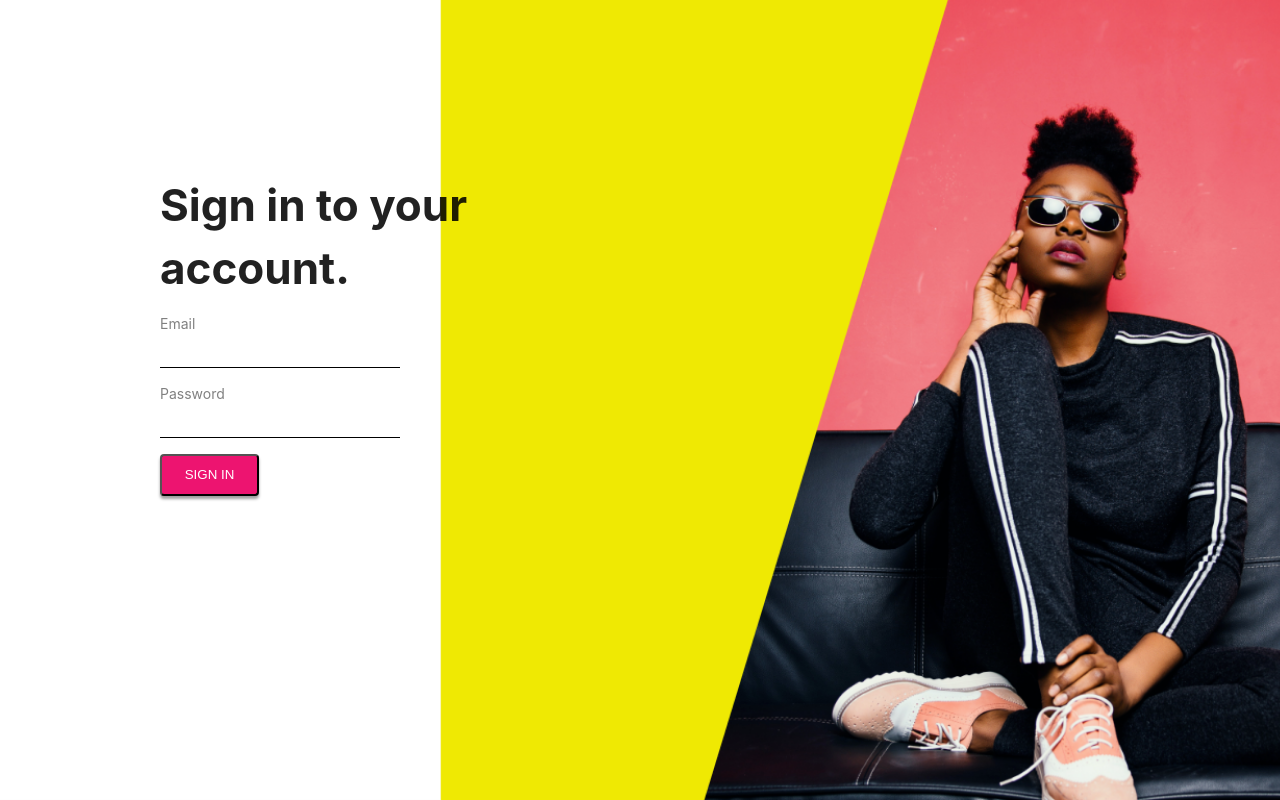
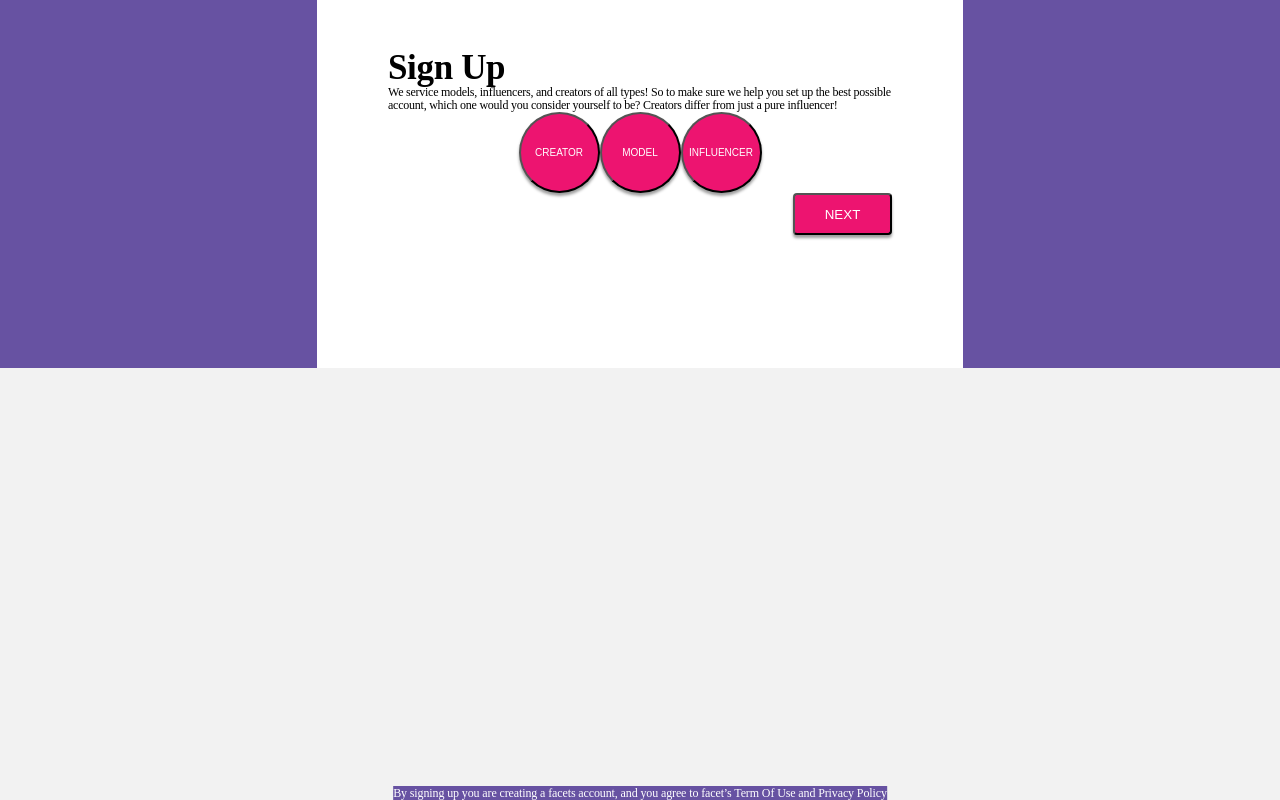
Before and after one commit to dwai03/amptest, a React (Create React App) app in the folder frontend/: page /#/signup in a window 1280 px wide. Before the commit this address led to /#/login. Built offline with nearby package versions, Linux system fonts and the light colour scheme; a web font is replaced by a local one.

Commit message:
added signup pages

```diff
--- a/frontend/src/App.js
+++ b/frontend/src/App.js
@@ -8,7 +8,8 @@ import NavBar from "./components/common/Header.js";
 import LoginPage from "./pages/login_page/LoginPage";
 import Login from "./pages/Login.js";
 import DashboardPage from "./pages/dashboard_page/DashboardPage.js";
-import Signup_page from "./pages/Signup_page";
+import Signup_Type from "./pages/Signup_Type";
+import Signup_Desc from "./pages/Signup_Desc";
 import Landing_page from "./pages/Landing_page";
 import BecomeCreatorPage from "./pages/become_creator_page/BecomeCreatorPage";
 import WorkflowPage from "./pages/workflow_page/WorkflowPage";
@@ -24,8 +25,6 @@ export default function App() {
         <AuthRoute exact path="/login">
             <Login />
         </AuthRoute>
-        <div>
-          <NavBar />
         <PrivateRoute exact path="/dashboard">
           <DashboardPage />
         </PrivateRoute>
@@ -35,19 +34,17 @@ export default function App() {
         <PrivateRoute exact path="/workflow">
           <WorkflowPage />
         </PrivateRoute>
-          <PrivateRoute exact path="/signup">
-            <Signup_page />
-          </PrivateRoute>
+        <AuthRoute exact path="/signup">
+          <Signup_Type />
+        </AuthRoute>
         <Route path="/become-creator">
           <BecomeCreatorPage />
         </Route>
         <AuthRoute path="/">
+          <NavBar />
           <Landing_page />
         </AuthRoute>
-          <Box height={20} width={1} bgcolor="deeppink"></Box>
-        </div>
       </Switch>
-      {/* Footer isn't everywhere<Footer /> */}
     </div>
   );
 }
--- /dev/null
+++ b/frontend/src/pages/Signup_Desc.js
@@ -0,0 +1,14 @@
+import React from 'react'
+import '../stylesheets/layout.scss'
+
+const Signup_Desc = () => {
+    return (
+        <div className = 'center-me'>
+            <div>
+                dfdd
+            </div>
+        </div>
+    )
+}
+
+export default Signup_Desc
--- a/frontend/src/pages/Signup_page.js
+++ b/frontend/src/pages/Signup_Type.js
@@ -1,8 +1,8 @@
 import React from 'react'
 import '../stylesheets/layout.scss'
-import Button from './../components/common/Button'
+import Button from '../components/common/Button'
 
-const Signup_page = () => {
+const Signup_Type = () => {
     return (
         <div className = 'signupPage'>
             <div className = 'signupBlock'>
@@ -31,4 +31,4 @@ const Signup_page = () => {
     )
 }
 
-export default Signup_page
+export default Signup_Type
--- a/frontend/src/stylesheets/layout.scss
+++ b/frontend/src/stylesheets/layout.scss
@@ -193,17 +193,14 @@
 }
 
 .signupPage {
-  background-color: #6752a2;
-  width: 100%;
-  height: 100%;
+      background-color: #6752a2;
+      display: flex;
+      align-items: center;
+      justify-content: center;
 }
 .signupBlock {
   background-color: white;
-  margin: auto;
-  position: absolute;
-  top: 50%;
-  left: 50%;
-  transform: translate(-50%, -50%);
+  margin: 0 auto;
   width: 646px;
   height: 368px;
   padding: 49px 71px;
@@ -238,3 +235,10 @@
 .signupButtonNext {
   float: right;
 }
+body, html {
+  height: 100%;
+  display: grid;
+}
+.center-me {
+  margin: auto;
+}
--- a/frontend/src/stylesheets/module.scss
+++ b/frontend/src/stylesheets/module.scss
@@ -18,6 +18,15 @@
   border-radius: 5px;
   padding: 11px 22px 11px 22px;
   color: white;
+}
+.btn_userbtn {
+  height: 81px;
+  width: 81px;
+  background-color: #ed1470;
+  box-shadow: 0px 3px 3px #00000061;
+  border-radius: 50%;
+  color: white;
+  font-size: 10px;
 }
 .login-container {
   background-image: url("../../public/assets/login_background.png");
```
Also changed, not shown: frontend/src/pages/Signup_Social.js (added, +35 -0 lines). Lines whose indentation alone changed are shown as unchanged.
